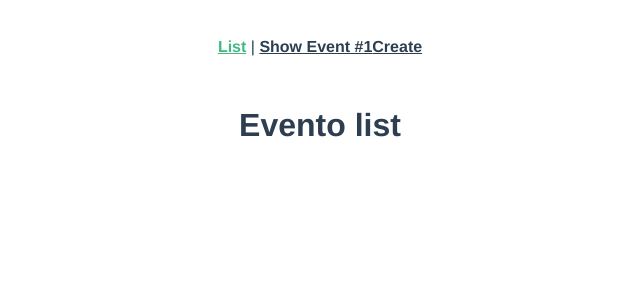
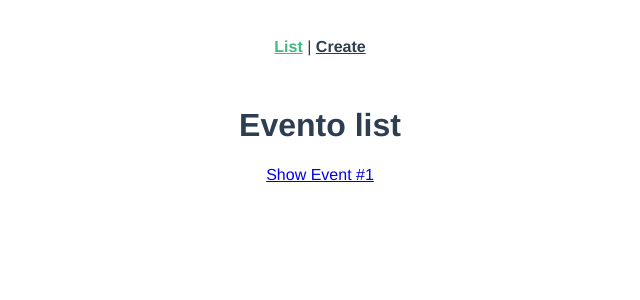
Before and after one commit to Eder87rh/real-world-vue, a Vue app: page / in a window 1280 px wide. Shown: the top 300 px of the page, without its empty margins (320-960 px from the left). Built offline with nearby package versions, Linux system fonts and the light colour scheme.

Commit message:
Dynamic routing & history mode

```diff
--- a/src/App.vue
+++ b/src/App.vue
@@ -2,7 +2,7 @@
   <div id="app">
     <div id="nav">
       <router-link :to="{ name: 'event-list' }">List</router-link> |
-      <router-link :to="{ name: 'event-show' }">Show Event #1</router-link>
+
       <router-link :to="{ name: 'event-create' }">Create</router-link>
     </div>
     <router-view />
--- a/src/router.js
+++ b/src/router.js
@@ -16,9 +16,10 @@
       component: EventList
     },
     {
-      path: "/event",
+      path: "/event:id",
       name: "event-show",
-      component: EventShow
+      component: EventShow,
+      props: true
     },
     {
       path: "/event/create",
--- a/src/views/EventList.vue
+++ b/src/views/EventList.vue
@@ -1,3 +1,9 @@
 <template>
-  <h1>Evento list</h1>
+  <div>
+    <h1>Evento list</h1>
+
+    <router-link :to="{ name: 'event-show', params: { id: '1' } }">
+      Show Event #1
+    </router-link>
+  </div>
 </template>
--- a/src/views/EventShow.vue
+++ b/src/views/EventShow.vue
@@ -1,3 +1,8 @@
 <template>
-  <h1>Showing event #1</h1>
+  <h1>Showing event #{{ id }}</h1>
 </template>
+<script>
+export default {
+  props: ["id"]
+};
+</script>
```
